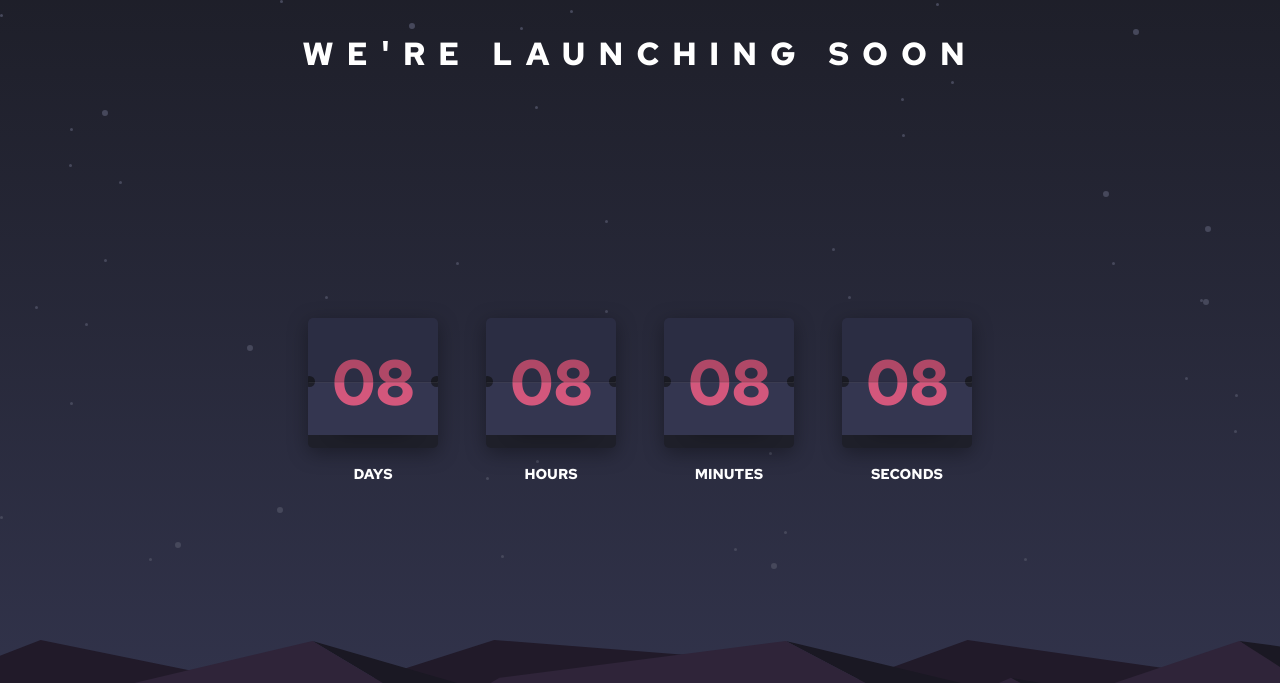
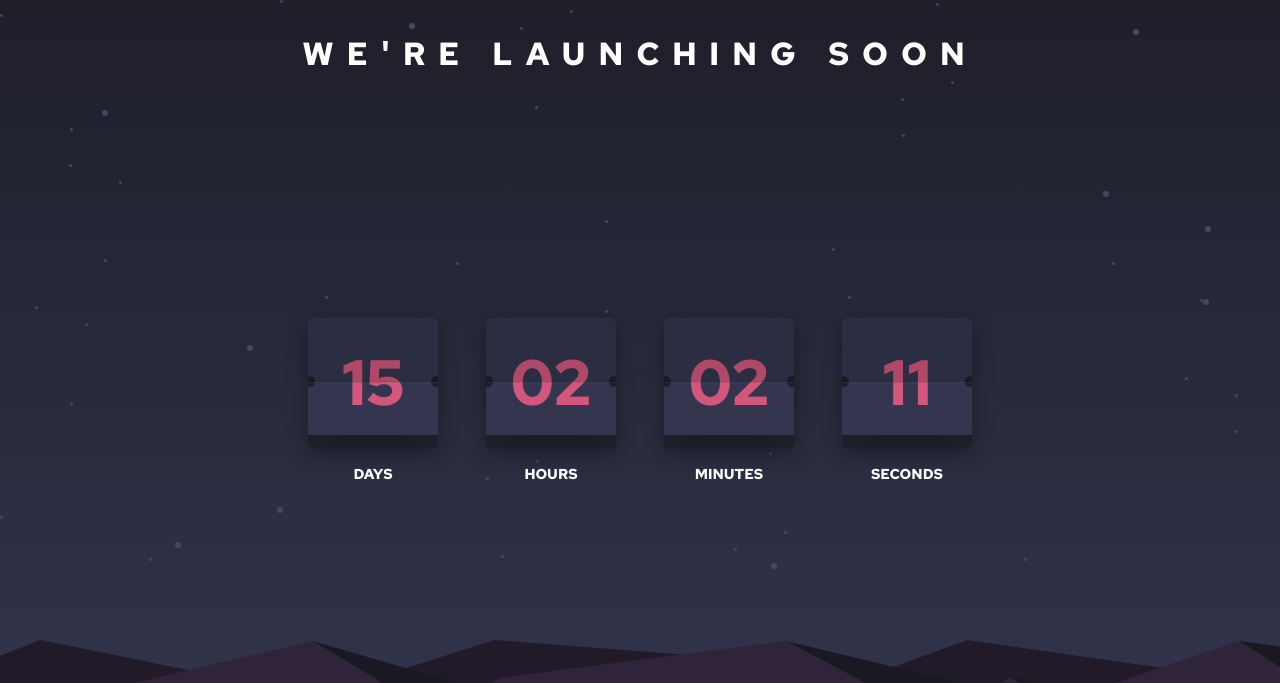
Before and after one commit to sukanyagurav/Frontend-Mentor---Launch-countdown-timer, a plain HTML site: page index.html in a window 1280 px wide. Shown: the top 683 px of the page. Drawn offline with Linux system fonts and the light colour scheme.

Commit message:
added script file

```diff
--- a/index.html
+++ b/index.html
@@ -23,7 +23,7 @@
   <div class="box">
     <div class="box-content">
       <div class="top-box"></div>
-      <h2 id="days">08</h2>
+      <h2 id="days">00</h2>
         <hr aria-hidden="true"/>
         <div class="backdrop"></div>
     </div>
@@ -32,16 +32,16 @@
   <div class="box">
     <div class="box-content">
       <div class="top-box"></div>
-      <h2 id="hours">08</h2>
+      <h2 id="hours">00</h2>
         <hr aria-hidden="true"/>
-        <div class="backdrop"></div>
+        <div class="backdrop flip"></div>
     </div>
     <h3>hours</h3>
   </div>
   <div class="box">
     <div class="box-content">
       <div class="top-box"></div>
-      <h2 id="minutes">08</h2>
+      <h2 id="minutes">00</h2>
         <hr aria-hidden="true"/>
         <div class="backdrop"></div>
     </div>
@@ -50,7 +50,7 @@
   <div class="box">
     <div class="box-content">
       <div class="top-box"></div>
-      <h2 id="seconds">08</h2>
+      <h2 id="seconds">00</h2>
         <hr aria-hidden="true"/>
         <div class="backdrop"></div>
     </div>
@@ -70,5 +70,6 @@
    <p> Challenge by <a href="https://www.frontendmentor.io?ref=challenge" target="_blank">Frontend Mentor</a>.
     Coded by <a href="#">SG</a>.</p>
   </footer>
+  <script src="script.js"></script>
 </body>
 </html>
--- /dev/null
+++ b/script.js
@@ -0,0 +1,29 @@
+let endDate ='11 December 2023 02:09 PM'
+
+const lbldays = document.getElementById('days')
+const lblHours = document.getElementById('hours')
+const lblMinutes = document.getElementById('minutes')
+const lblSeconds = document.getElementById('seconds')
+
+function clock(endDate)
+{
+    const end = new Date(endDate)
+    const now = new Date()
+    const diff  = (end - now) / 1000
+    if(diff < 0 ){
+       retun
+    }
+    const days =Math.floor(diff/3600/24)
+    const hours = Math.floor(diff / 3600) % 24
+    const minutes = Math.floor(diff /60)%60
+    const seconds = Math.floor(diff) %60
+    lbldays.textContent = String(days).length < 2 ? String(days).padStart(2,0) : days
+    lblHours.textContent = String(hours).length < 2 ? String(hours).padStart(2,0) : hours
+    lblMinutes.textContent = String(minutes).length < 2 ? String(minutes).padStart(2,0) : minutes
+    lblSeconds.textContent = String(seconds).length < 2 ? String(seconds).padStart(2,0) : seconds
+}
+clock(endDate)
+
+setInterval(()=>{
+    clock(endDate)
+},1000)
--- a/style.css
+++ b/style.css
@@ -146,6 +146,7 @@ footer{
     gap:2rem;
     margin-bottom: 1.2rem;
 }
+
 @media(max-width:700px){
     .box-content{
         width:100px;
```
